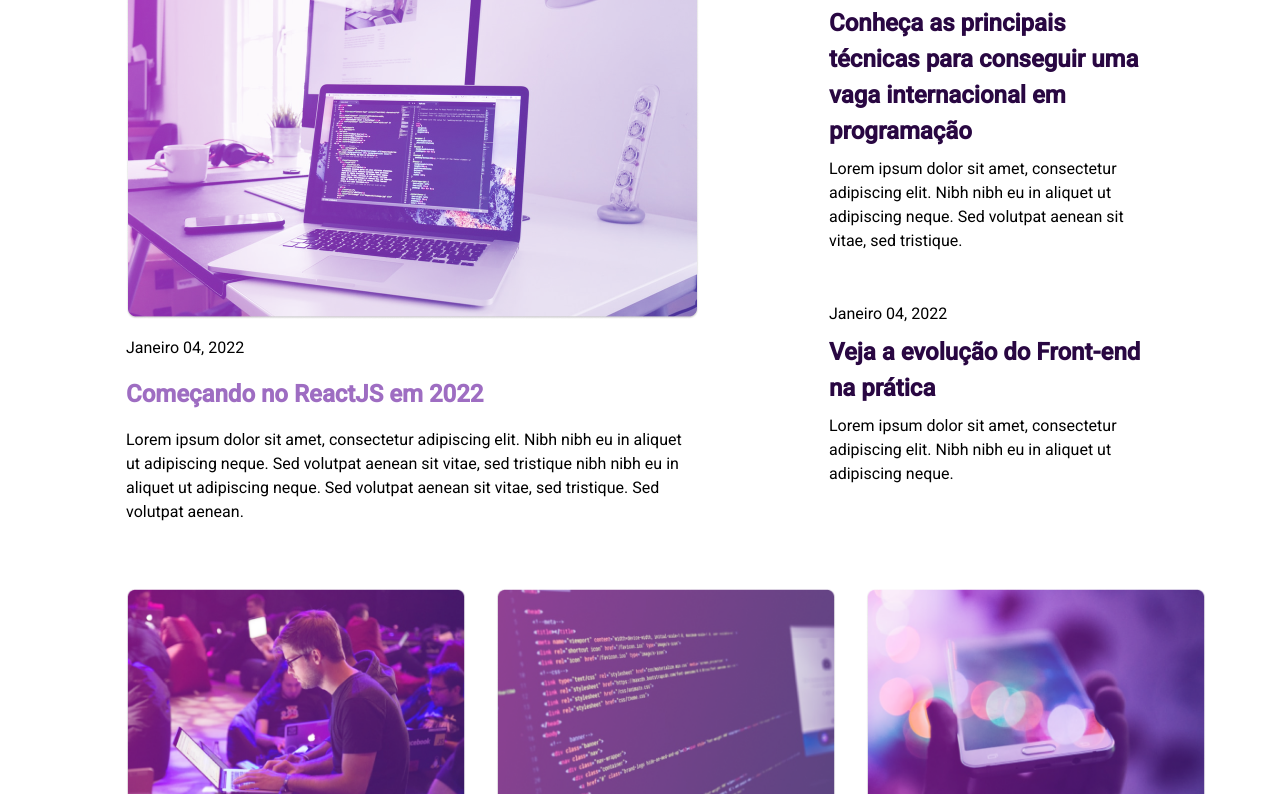
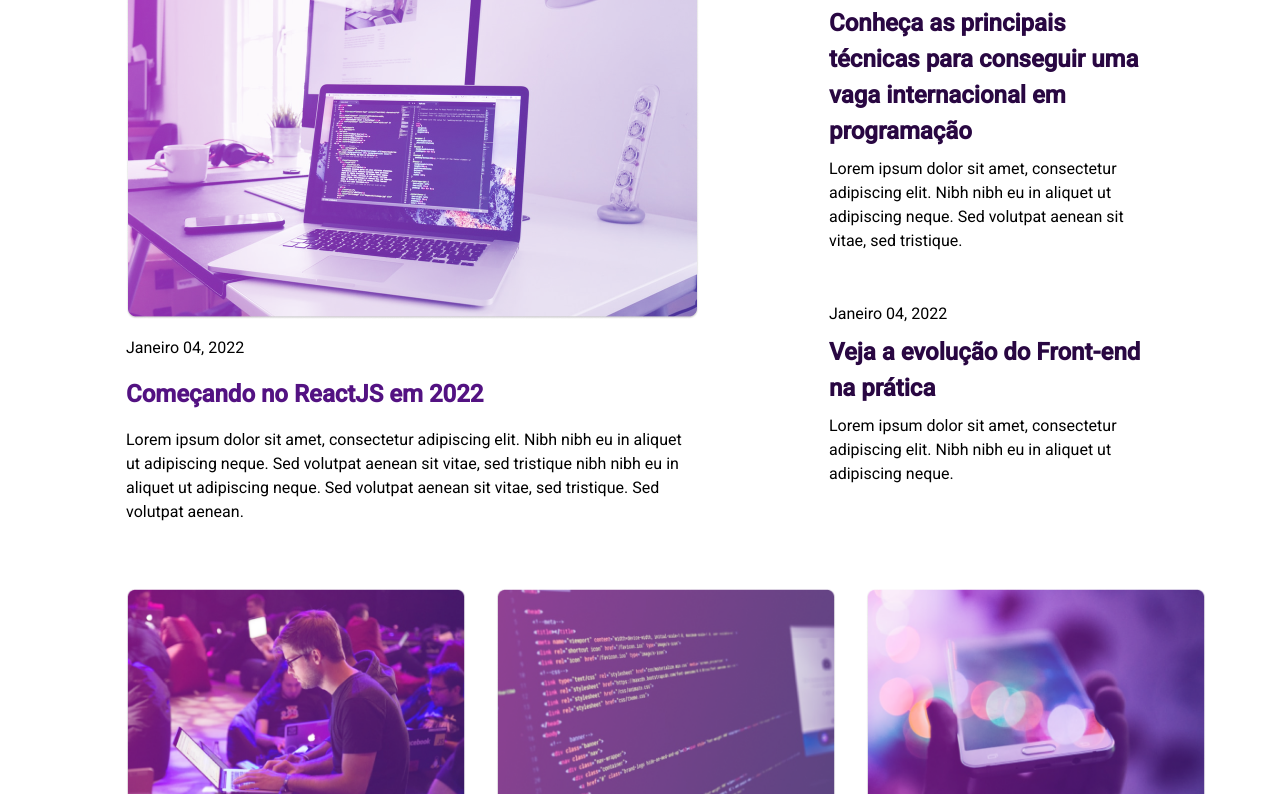
Before and after one commit to edusmpaio/rocketblog, a plain HTML site: page index.html in a window 1280 px wide. In both pictures the pointer is over the element "Começando no ReactJS em 2022". Shown: the part 891-1685 px from the top of the page. Drawn offline with Linux system fonts and the light colour scheme.

Commit message:
Mudando cor de hover dos títulos

```diff
--- a/style.css
+++ b/style.css
@@ -46,7 +46,7 @@ main p {
 }
 
 .secondary-news h2:hover {
-  color: var(--light-purple);
+  color: #531282;
 }
 
 /* ========== HEADER ========== */
```
